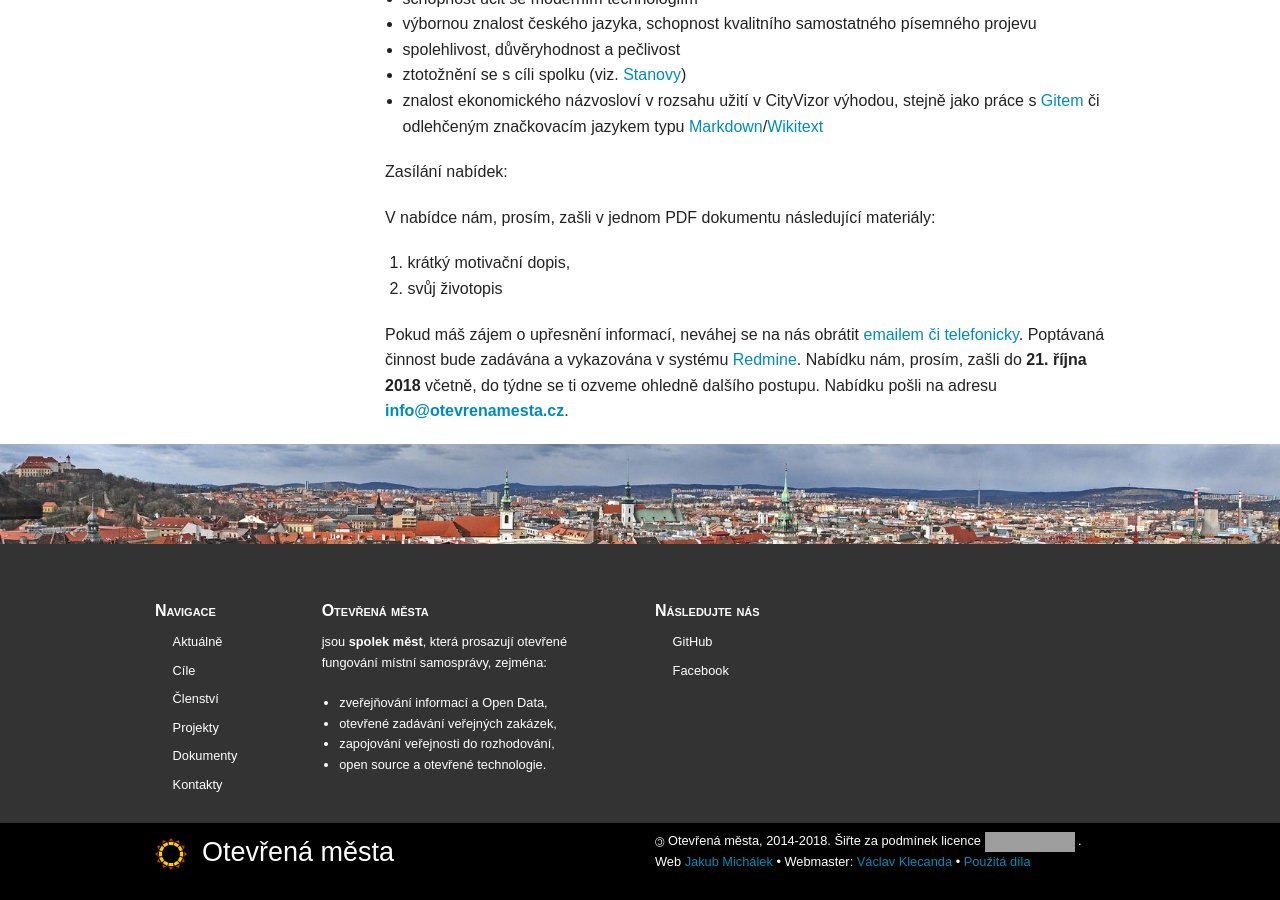
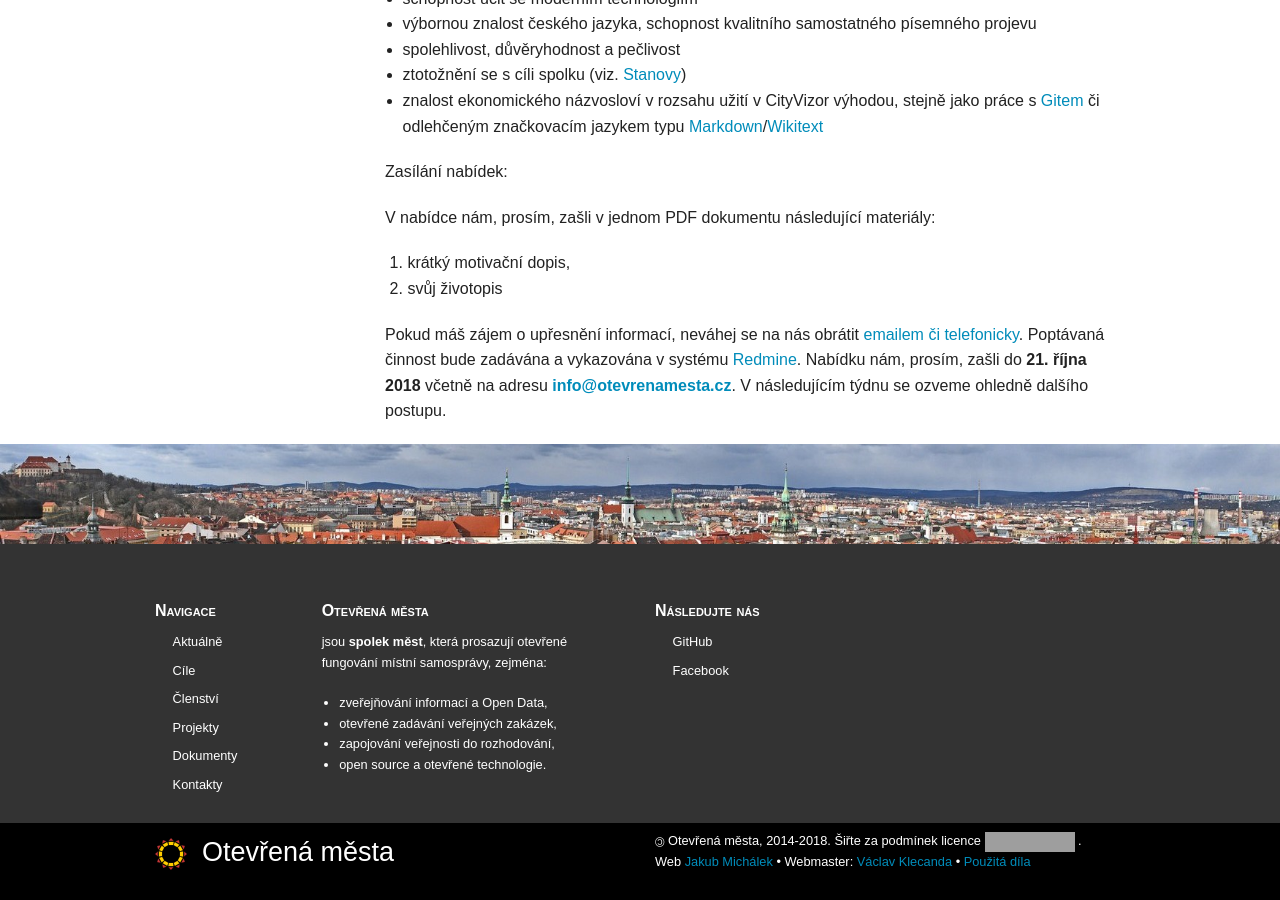
Before and after one commit to otevrenamesta/otevrenamesta.github.io, a Jekyll site: the page built from _posts/2018-09-27-vyberove_rizeni_na_asistenta_Vyboru_a_projektoveho_manazera_aplikace_Cityvizor_2018.md, in a window 1280 px wide and 900 px high, scrolled down 1136 px. Built offline with Jekyll 4.4.1, drawn with Linux system fonts in a browser that asks for light colours; nearby versions of some CDN libraries; library files that are not in the unit come from our copies; grey boxes are pictures that could not be loaded.

Commit message:
+výběrové řízení na asistenta

```diff
--- a/_posts/2018-09-27-vyberove_rizeni_na_asistenta_Vyboru_a_projektoveho_manazera_aplikace_Cityvizor_2018.md
+++ b/_posts/2018-09-27-vyberove_rizeni_na_asistenta_Vyboru_a_projektoveho_manazera_aplikace_Cityvizor_2018.md
@@ -42,4 +42,4 @@ V nabídce nám, prosím, zašli v jednom PDF dokumentu následující materiál
 
 Pokud máš zájem o upřesnění informací, neváhej se na nás obrátit [emailem či telefonicky](/kontakty/).
 Poptávaná činnost bude zadávána a vykazována v systému [Redmine](https://cs.wikipedia.org/wiki/Redmine).
-Nabídku nám, prosím, zašli do **21. října 2018** včetně, do týdne se ti ozveme ohledně dalšího postupu. Nabídku pošli na adresu **[info@otevrenamesta.cz](mailto:info@otevrenamesta.cz?subject=Asistent a projektový manager CityVizor)**.
+Nabídku nám, prosím, zašli do **21. října 2018** včetně na adresu **[info@otevrenamesta.cz](mailto:info@otevrenamesta.cz?subject=Asistent a projektový manager CityVizor)**. V následujícím týdnu se ozveme ohledně dalšího postupu.
```
